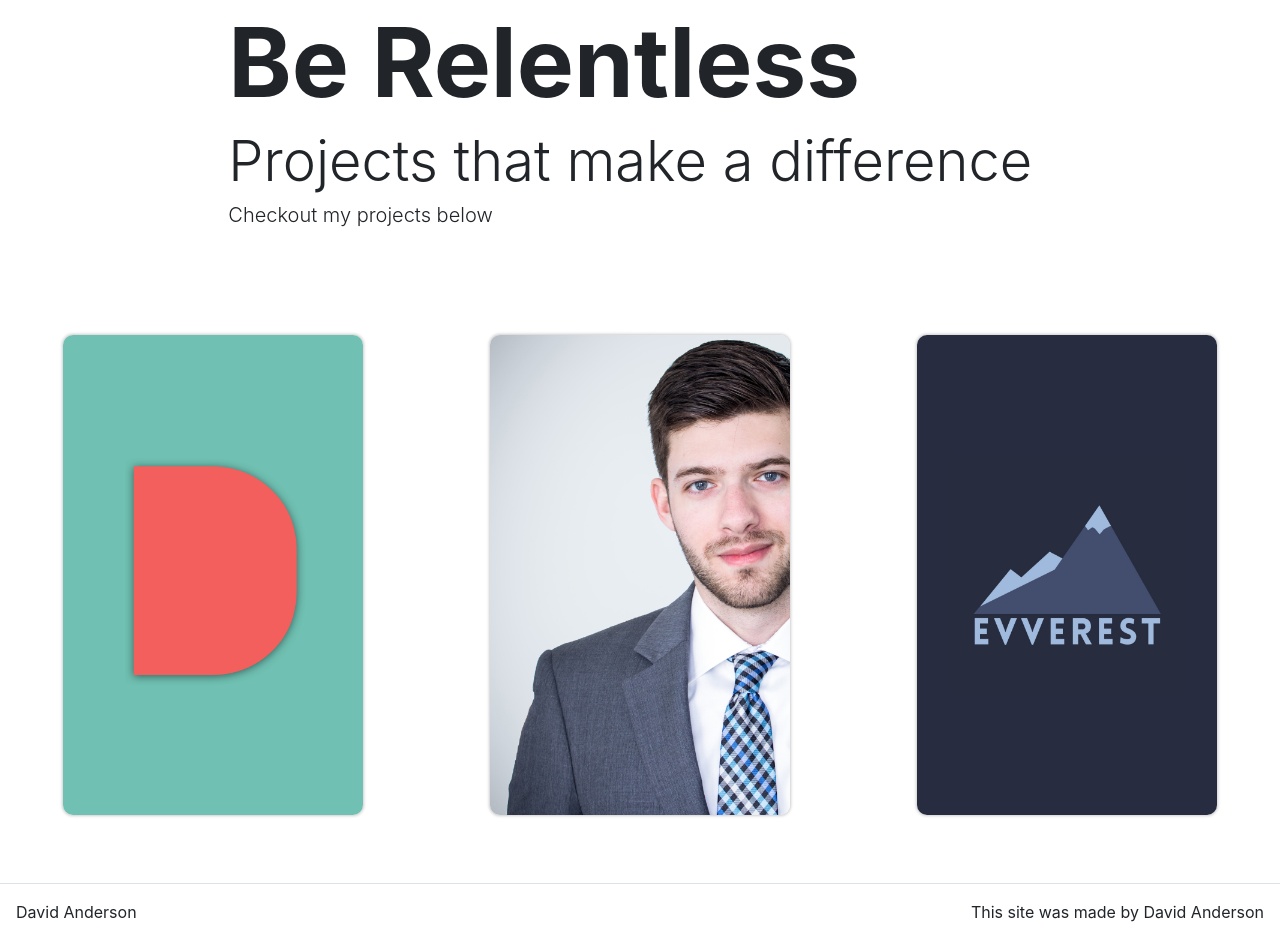
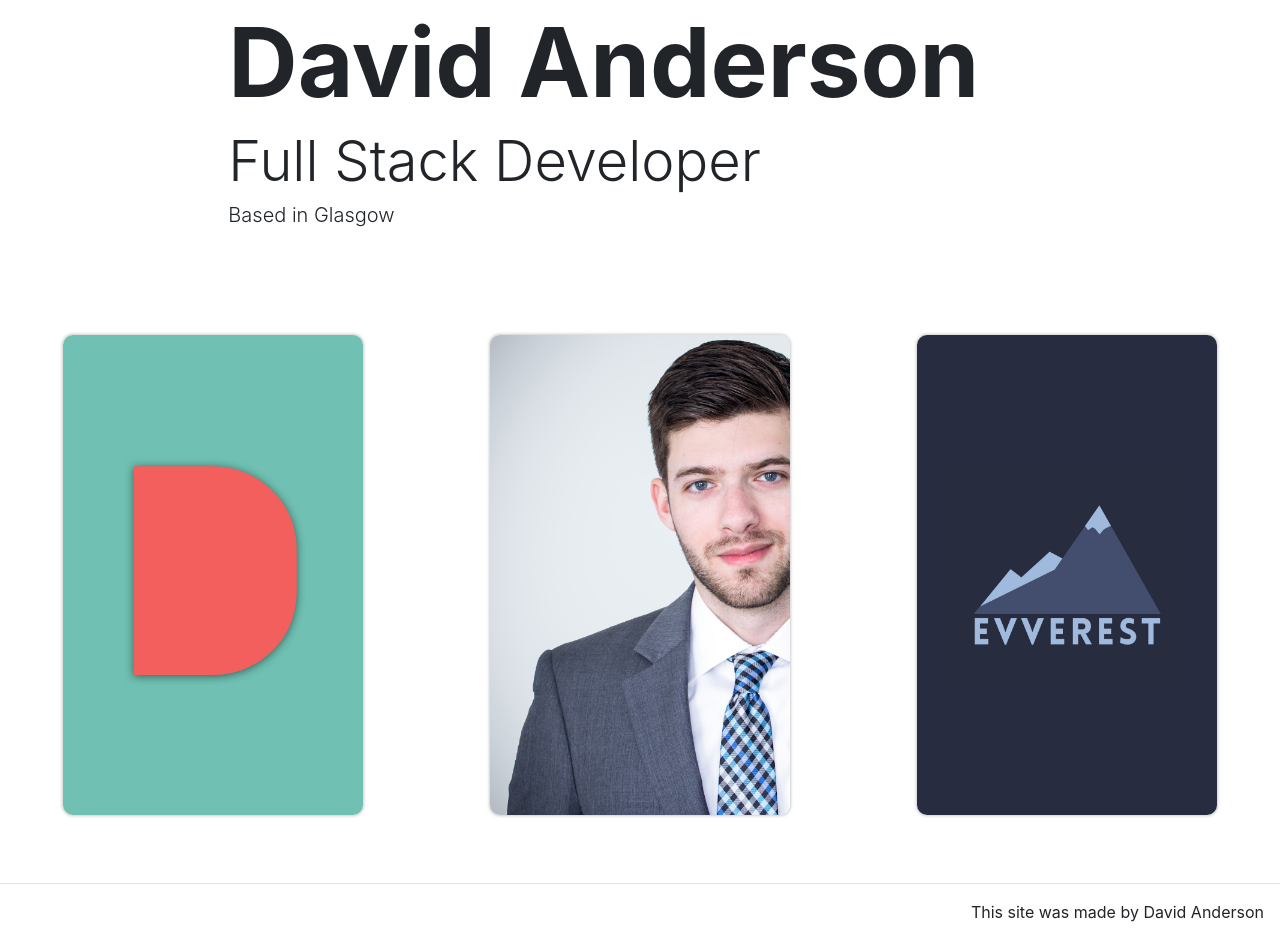
Before and after one commit to davidanderson281/portfolio-site, a React (Create React App) app: page / in a window 1280 px wide. Shown: the part 100-1040 px from the top of the page. Built offline with nearby package versions, Linux system fonts and the light colour scheme.

Commit message:
Changed about you page and footer

```diff
--- a/public/index.html
+++ b/public/index.html
@@ -24,7 +24,7 @@
       work correctly both with client-side routing and a non-root public URL.
       Learn how to configure a non-root public URL by running `npm run build`.
     -->
-    <title>React App</title>
+    <title>David Anderson</title>
   </head>
   <body>
     <noscript>You need to enable JavaScript to run this app.</noscript>
--- a/src/App.js
+++ b/src/App.js
@@ -22,9 +22,9 @@ class App extends React.Component {
         { title: 'Contact', path: '/contact'},
       ],
       home: {
-        title: 'Be Relentless',
-        subTitle: 'Projects that make a difference',
-        text: 'Checkout my projects below'
+        title: 'David Anderson',
+        subTitle: 'Full Stack Developer',
+        text: 'Based in Glasgow'
       },
       about: {
         title: 'About Me'
@@ -39,20 +39,19 @@ class App extends React.Component {
       <Router>
         <Container className="p-0" fluid={true}>
           <Navbar className="border-bottom" bg="transparent" expand="lg">
-            <Navbar.Brand>David Anderson</Navbar.Brand>
             <Navbar.Toggle className="border-0" aria-controls="navbar-toggle" />
             <Navbar.Collapse id="navbar-toggle">
               <Nav className="ml-auto">
                 <Link className="nav-link" to="/">Home</Link>
                 <Link className="nav-link" to="/about">About</Link>
-                <Link className="nav-link" to="/contact">Contact</Link>
+                {/* <Link className="nav-link" to="/contact">Contact</Link> */}
               </Nav>
             </Navbar.Collapse>
           </Navbar>
 
           <Route path="/" exact render={() => <HomePage title={this.state.home.title} subTitle={this.state.home.subTitle} text={this.state.home.text}/>} />
           <Route path="/about" render={() => <AboutPage title={this.state.about.title} />} />
-          <Route path="/contact" render={() => <ContactPage title={this.state.contact.title} />} />
+          {/* <Route path="/contact" render={() => <ContactPage title={this.state.contact.title} />} /> */}
 
           <Footer />
         </Container>
--- a/src/components/Footer.js
+++ b/src/components/Footer.js
@@ -7,10 +7,7 @@ function Footer() {
         <footer className="mt-5">
             <Container fluid={true}>
                 <Row className="border-top justify-content-between p-3">
-                    <Col className="p-0" md={3} sm>
-                        David Anderson
-                    </Col>
-                    <Col className="p-0 d-flex justify-content-end" md={3}>
+                    <Col className="p-0 d-flex justify-content-end" md={12}>
                         This site was made by David Anderson
                     </Col>
                 </Row>
--- a/src/pages/AboutPage.js
+++ b/src/pages/AboutPage.js
@@ -7,7 +7,10 @@ function AboutPage(props) {
         <div>
             <Hero title={props.title} />
             <Content>
-                This is some content abiut me!
+                Hello! I am David Anderson, a full stack developer from Glasgow, UK. I have over {new Date().getFullYear() - 2014} years experience. Blah Blah..
+
+                Experience with:
+                <img src="https://angular.io/assets/images/logos/angular/angular.png" alt="angular"></img>
             </Content>
         </div>
     );
```
Also changed, not shown: 1 other file (tests, documents, lock files or other folders).
